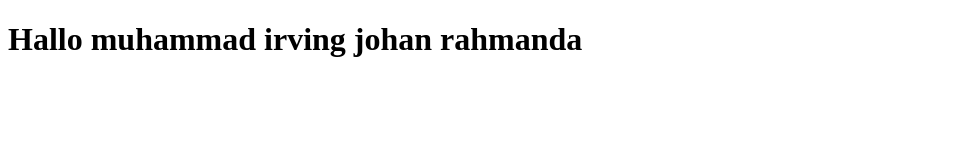
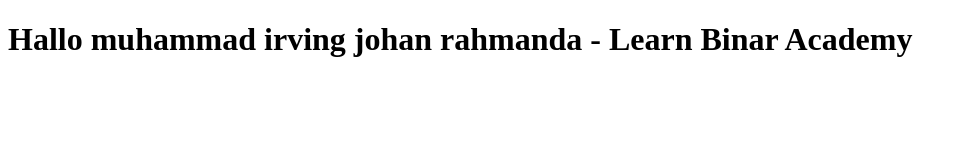
Before and after one commit to iroha99/binar-academy-learn-git, a plain HTML site: page index.html in a window 1280 px wide. Shown: the whole page, without its empty margins (0-967 px from the left). Drawn offline with Linux system fonts and the light colour scheme.

Commit message:
Add new line head

```diff
--- a/index.html
+++ b/index.html
@@ -6,6 +6,6 @@
     <title>Document</title>
 </head>
 <body>
-    <h1>Hallo muhammad irving johan rahmanda</h1>
+    <h1>Hallo muhammad irving johan rahmanda - Learn Binar Academy</h1>
 </body>
 </html>
```
